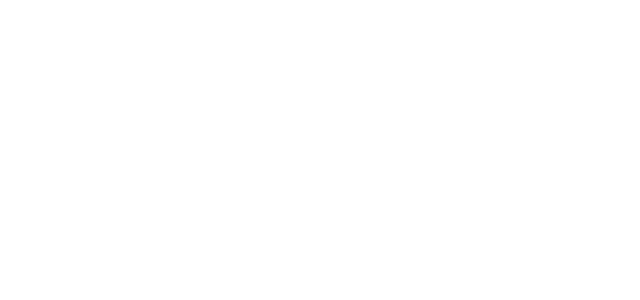
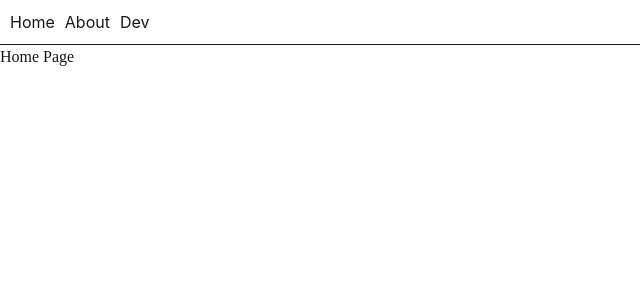
Before and after one commit to seanianking/new-scorecard, a React (Vite) app: page / in a window 1280 px wide. Shown: the top 300 px of the page, without its empty margins (0-640 px from the left). Built offline with nearby package versions, Linux system fonts and the light colour scheme.

Commit message:
update to hash router

```diff
--- a/src/main.tsx
+++ b/src/main.tsx
@@ -1,6 +1,6 @@
 import React from 'react'
 import ReactDOM from 'react-dom/client'
-import { createBrowserRouter, RouterProvider, Link, Outlet } from 'react-router-dom'
+import { HashRouter, Routes, Route, Link, Outlet } from 'react-router-dom'
 import Home from './pages/Home'
 import About from './pages/About'
 import './index.css'
@@ -22,37 +22,25 @@
   )
 }
 
-// 2. Define the route structure
-const router = createBrowserRouter(
-  [
-    {
-      path: "/",
-      element: <Layout />,
-      children: [
-        {
-          path: "/",
-          element: <Home />,
-        },
-        {
-          path: "/about",
-          element: <About />,
-        },
-        {
-          path: "/dev",
-          element: <Dev />,
-        },
-      ],
-    },
-  ],
-  { basename: "/new-scorecard/" },
+// 2. Define the route structure with HashRouter
+const router = (
+  <HashRouter>
+    <Routes>
+      <Route element={<Layout />}>
+        <Route path="/" element={<Home />} />
+        <Route path="/about" element={<About />} />
+        <Route path="/dev" element={<Dev />} />
+      </Route>
+    </Routes>
+  </HashRouter>
 )
 
-// 3. Render the app using RouterProvider
+// 3. Render the app
 const rootElement = document.getElementById('root')
 if (rootElement) {
   ReactDOM.createRoot(rootElement).render(
     <React.StrictMode>
-      <RouterProvider router={router} />
+      {router}
     </React.StrictMode>,
   )
 }
```
